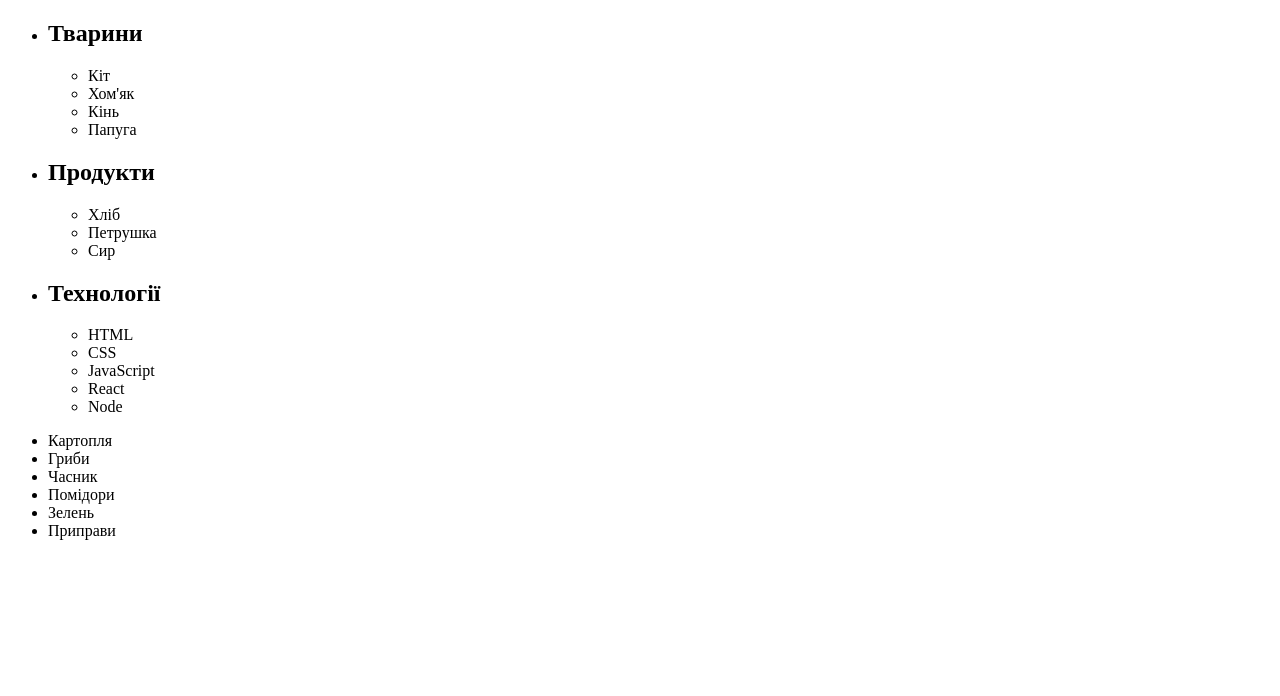
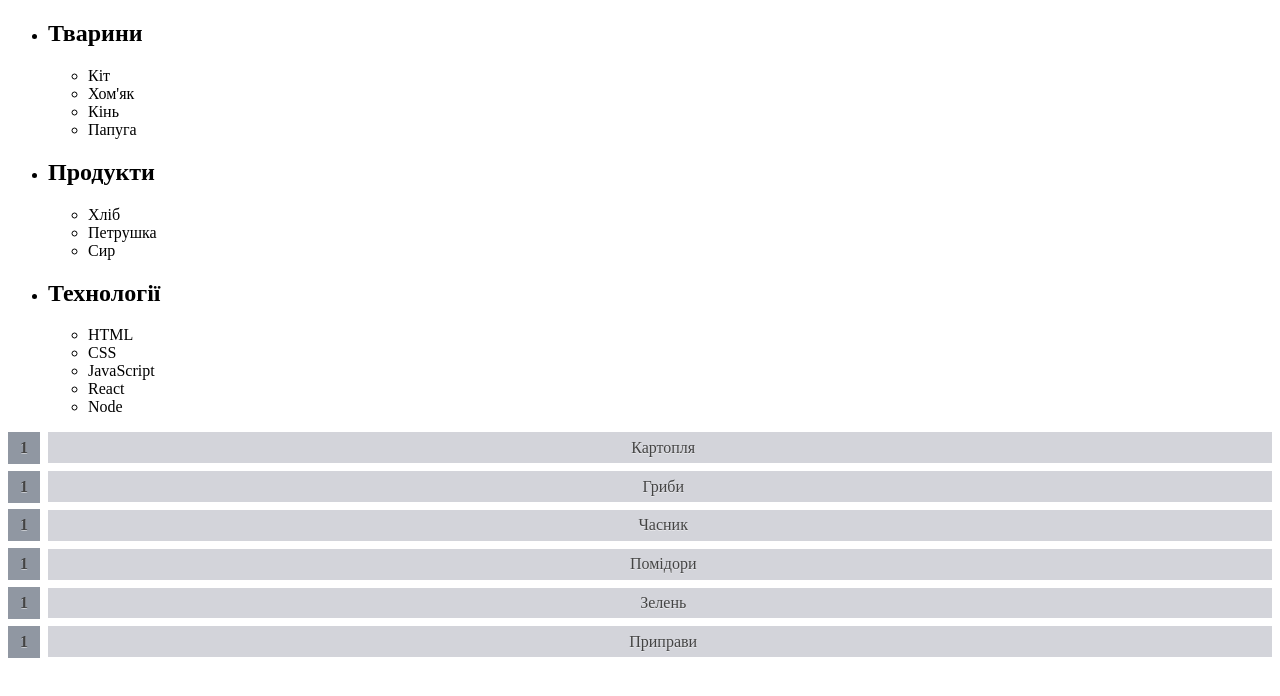
Before and after one commit to RomanPalna/goit-js-hw-07, a plain HTML site: page index.html in a window 1280 px wide. Drawn offline with Linux system fonts and the light colour scheme.

Commit message:
task 2 css add

```diff
--- a/index.html
+++ b/index.html
@@ -4,6 +4,7 @@
     <meta charset="UTF-8" />
     <meta name="viewport" content="width=device-width, initial-scale=1.0" />
     <title>Document</title>
+    <link rel="stylesheet" href="./sass/sass.css" />
   </head>
   <body>
     <ul id="categories">
--- a/js/task-2.js
+++ b/js/task-2.js
@@ -12,7 +12,7 @@ const ingridientsContainerEl = document.querySelector('#ingredients');
 const makeIngridientsCard = ingredients => {
   const ingridientEl = document.createElement('li');
   ingridientEl.textContent = ingredients;
-  ingridientEl.classList.add('.ingridient-item');
+  ingridientEl.classList.add('ingridient-item');
 
   return ingridientEl;
 };
--- /dev/null
+++ b/sass/sass.scss
@@ -0,0 +1,51 @@
+#ingredients {
+  display: block;
+  color: red;
+  list-style: none;
+  margin-left: auto;
+  margin-right: auto;
+  padding: 0;
+  text-align: center;
+  text-shadow: 0 1px 0 rgba(255, 255, 255, 0.5);
+}
+
+.ingridient-item {
+  position: relative;
+  display: block;
+  padding: 0.4em 0.4em 0.4em 0.8em;
+  margin: 0.5em 0 0.5em 2.5em;
+  background: #d3d4da;
+  color: #444;
+  text-decoration: none;
+  transition: all 0.3s ease-out;
+}
+.ingridient-item:hover {
+  background: #dcdde1;
+}
+.ingridient-item:before {
+  content: counter(li);
+  counter-increment: li;
+  position: absolute;
+  left: -2.5em;
+  top: 50%;
+  margin-top: -1em;
+  background: #9097a2;
+  height: 2em;
+  width: 2em;
+  line-height: 2em;
+  text-align: center;
+  font-weight: bold;
+}
+.ingridient-item:after {
+  position: absolute;
+  content: '';
+  border: 0.5em solid transparent;
+  left: -1em;
+  top: 50%;
+  margin-top: -0.5em;
+  transition: all 0.3s ease-out;
+}
+.ingridient-item:hover:after {
+  left: -0.5em;
+  border-left-color: #9097a2;
+}
```
Also changed, not shown: saas/sass.css (deleted), saas/sass.scss (deleted), sass/sass.css (added), 2 other files.
